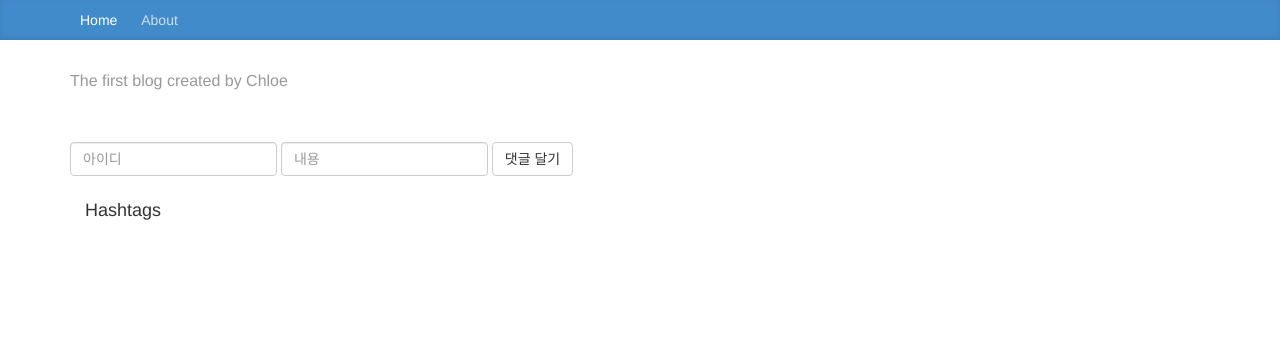
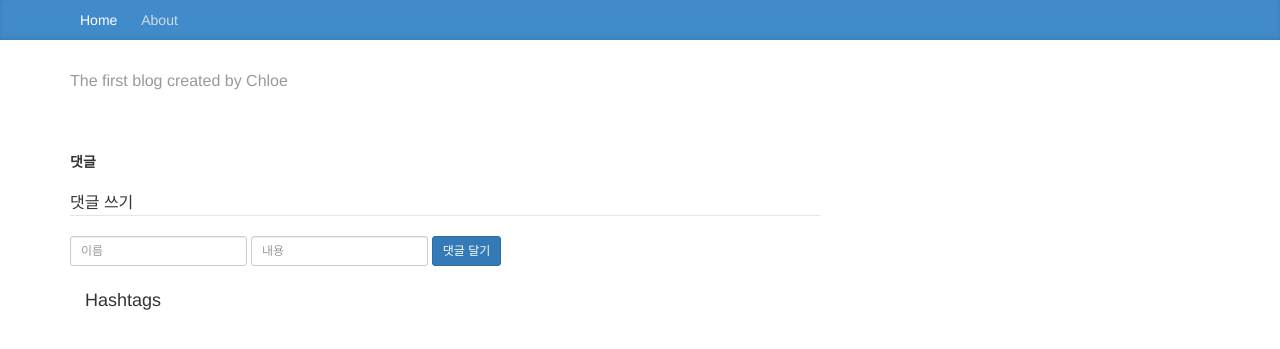
Before and after one commit to itschloe1/blog-for-office-worker, a Django app: template templates/detail.html in a window 1280 px wide. Shown: the top 349 px of the page. Run offline with Django 3.2, Linux system fonts and the light colour scheme; the template is opened without the code that fills it, so the values that code supplies are empty; some libraries are stand-ins or nearby versions.

Commit message:
project for wk3 - create reply functions

```diff
--- a/static/css/base.css
+++ b/static/css/base.css
@@ -28,6 +28,7 @@
     font-size: 20px;
     color: #999;
 }
+
 .lead {
     margin-bottom: 20px;
     font-size: 16px;
@@ -38,6 +39,14 @@
 .blog-post-title {
     margin-bottom: 5px;
     font-size: 40px;
+}
+
+.comment-head{
+    margin-top: 40px;
+}
+
+.screen_out {
+    font-size: 16px;
 }
 
 .sidebar-module {
@@ -51,5 +60,5 @@
 }
 
 .reply-form{
-    margin-top: 30px;
+    margin-top: 20px;
 }
--- a/templates/detail.html
+++ b/templates/detail.html
@@ -11,23 +11,65 @@
       <div class = "blog-post">
         <p>{{ article.content }}</p>
       </div>
-      <div>
+      <div class = "comment-head">
+        <strong class = "tit_comment">댓글</strong>
         {% for comment in article.article_comments.all %}
           <div>{{ comment.username }} : {{ comment.content }}</div>
         {% endfor %}
       </div>
+
+      <div class="reply-form">
+        <form class="form-inline" method = "post" action = "">
+          {% csrf_token %}
+          <div>
+            <fieldset class="fld_reply">
+              <legend class="screen_out">댓글 쓰기</legend>
+              <div class="reply_writer">
+                <div class = "form-group">
+                  <input placeholder = "이름" class = "form-control input-sm"
+                    name = "username" />
+                </div>
+                <div class = "form-group">
+                  <input placeholder="내용" class = "form-control input-sm"
+                    name = "content" />
+                </div>
+                <div class = "form-group">
+                <button class = "btn btn-primary btn-sm" type = "submit">댓글 달기
+                </button>
+                </div>
+              </div>
+          </fieldset>
+        </div>
+      </form>
+    </div>
+    <div class = "col-sm-3 blog-sidebar">
+      <div class="sidebar-module">
+        <h4>Hashtags</h4>
+        <ol class = "list-unstyled">
+          {% for hashtag in hashtag_list %}
+          <li>#{{ hashtag }}</li>
+          {% endfor %}
+      </div>
+      <div class="sidebar-module"></div>
+    </div>
+
+<!--
+
       <div class="reply-form">
         <form class="form-inline" method = "post" action = "">
           {% csrf_token %}
           <div>
             <div class = "form-group">
-              <input placeholder = "아이디" class = "form-control" name = "username" />
+              <input placeholder = "아이디" class = "form-control input-sm"
+                name = "username" />
             </div>
             <div class = "form-group">
-              <input placeholder="내용" class = "form-control" name = "content" />
+              <input placeholder="내용" class = "form-control input-sm"
+                name = "content" />
             </div>
             <div class = "form-group">
-            <button class = "btn btn-default" type = "submit">댓글 달기</button>
+            <button class = "btn btn-primary btn-sm" type = "submit">댓글 달기
+            </button>
             </div>
           </div>
         </div>
@@ -43,7 +85,7 @@
             {% endfor %}
         </div>
         <div class="sidebar-module"></div>
-    </div>
+      </div> -->
   </div>
 </div>
 {% endblock %}
```
Lines whose indentation alone changed are shown as unchanged.
